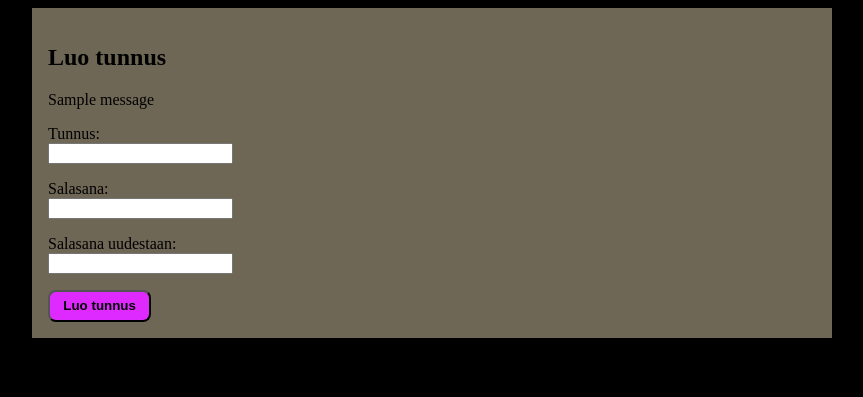
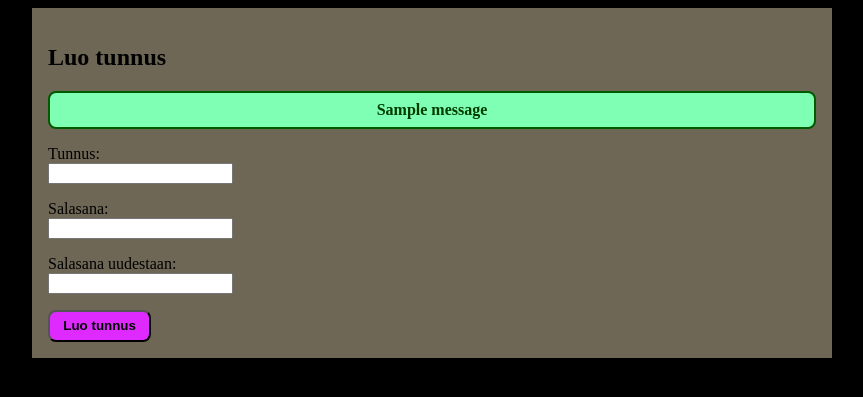
Before and after one commit to nettanikander/drinkkireseptit, a Flask app: page /register in a window 1280 px wide. Shown: the part 162-559 px from the top of the page, without its empty margins (208-1071 px from the left). Run offline with Flask 3, Linux system fonts and the light colour scheme; one stand-in notice (Sample message) is shown.

Commit message:
Add style and improve flash messages

```diff
--- a/app.py
+++ b/app.py
@@ -271,6 +271,7 @@ def remove_images():
     for image_id in request.form.getlist("image_id"):
         items.remove_image(item_id, image_id)
 
+    flash("Kuva poistettu", "success")
     return redirect("/item/" + str(item_id))
 
 @app.route("/remove_rating/<int:item_id>", methods=["POST"])
@@ -289,7 +290,7 @@ def remove_rating(item_id):
 
     items.remove_rating_by_id(rating["id"])
 
-    flash("Arvostelu poistettu", "succes")
+    flash("Arvostelu poistettu", "success")
     return redirect("/item/" + str(item_id))
 
 @app.route("/remove_comment/<int:comment_id>", methods=["POST"])
--- a/static/main.css
+++ b/static/main.css
@@ -54,13 +54,13 @@ body {
   display: flex;
   flex-wrap: wrap;
   justify-content: center;
-  gap: 0.5em;
+  gap: 0.4em;
   margin: 1.5em 0;
 }
 
 .images_container img {
-  width: 250px;
-  height: 200px;
+  width: 220px;
+  height: 180px;
   object-fit: cover;
   border-radius: 10px;
 }
@@ -150,3 +150,23 @@ body {
   resize: none;
   margin-bottom: 0.8em;
 }
+
+.flash {
+  padding: 0.5em 1em;
+  border-radius: 8px;
+  font-weight: bold;
+  text-align: center;
+  margin: 1em 0;
+}
+
+.flash.success {
+  background-color: rgb(126, 255, 180);
+  color: rgb(0, 60, 0);
+  border: 2px solid rgb(0, 90, 0);
+}
+
+.flash.error {
+  background-color: rgb(255, 130, 130);
+  color: rgb(60, 0, 0);
+  border: 2px solid rgb(100, 0, 0);
+}
--- a/templates/images.html
+++ b/templates/images.html
@@ -8,7 +8,7 @@
 {% with messages = get_flashed_messages(with_categories=true) %}
   {% if messages %}
     {% for category, message in messages %}
-      <p class="{{ category }}" role="alert">{{ message }}</p>
+      <div class="flash {{ category }}" role="alert">{{ message }}</div>
     {% endfor %}
   {% endif %}
 {% endwith %}
--- a/templates/login.html
+++ b/templates/login.html
@@ -9,7 +9,7 @@
 {% with messages = get_flashed_messages(with_categories=true) %}
   {% if messages %}
     {% for category, message in messages %}
-        <p class="{{ category }}" role="alert">{{ message }}</p>
+      <div class="flash {{ category }}" role="alert">{{ message }}</div>
     {% endfor %}
   {% endif %}
 {% endwith %}
--- a/templates/register.html
+++ b/templates/register.html
@@ -8,7 +8,7 @@
 {% with messages = get_flashed_messages(with_categories=true) %}
   {% if messages %}
     {% for category, message in messages %}
-      <p class="{{ category }}" role="alert">{{ message }}</p>
+      <div class="flash {{ category }}" role="alert">{{ message }}</div>
     {% endfor %}
   {% endif %}
 {% endwith %}
--- a/templates/show_item.html
+++ b/templates/show_item.html
@@ -10,7 +10,7 @@
 {% with messages = get_flashed_messages(with_categories=true) %}
   {% if messages %}
     {% for category, message in messages %}
-      <p class="{{ category }}" role="alert">{{ message }}</p>
+      <div class="flash {{ category }}" role="alert">{{ message }}</div>
     {% endfor %}
   {% endif %}
 {% endwith %}
```
Lines whose indentation alone changed are shown as unchanged.
